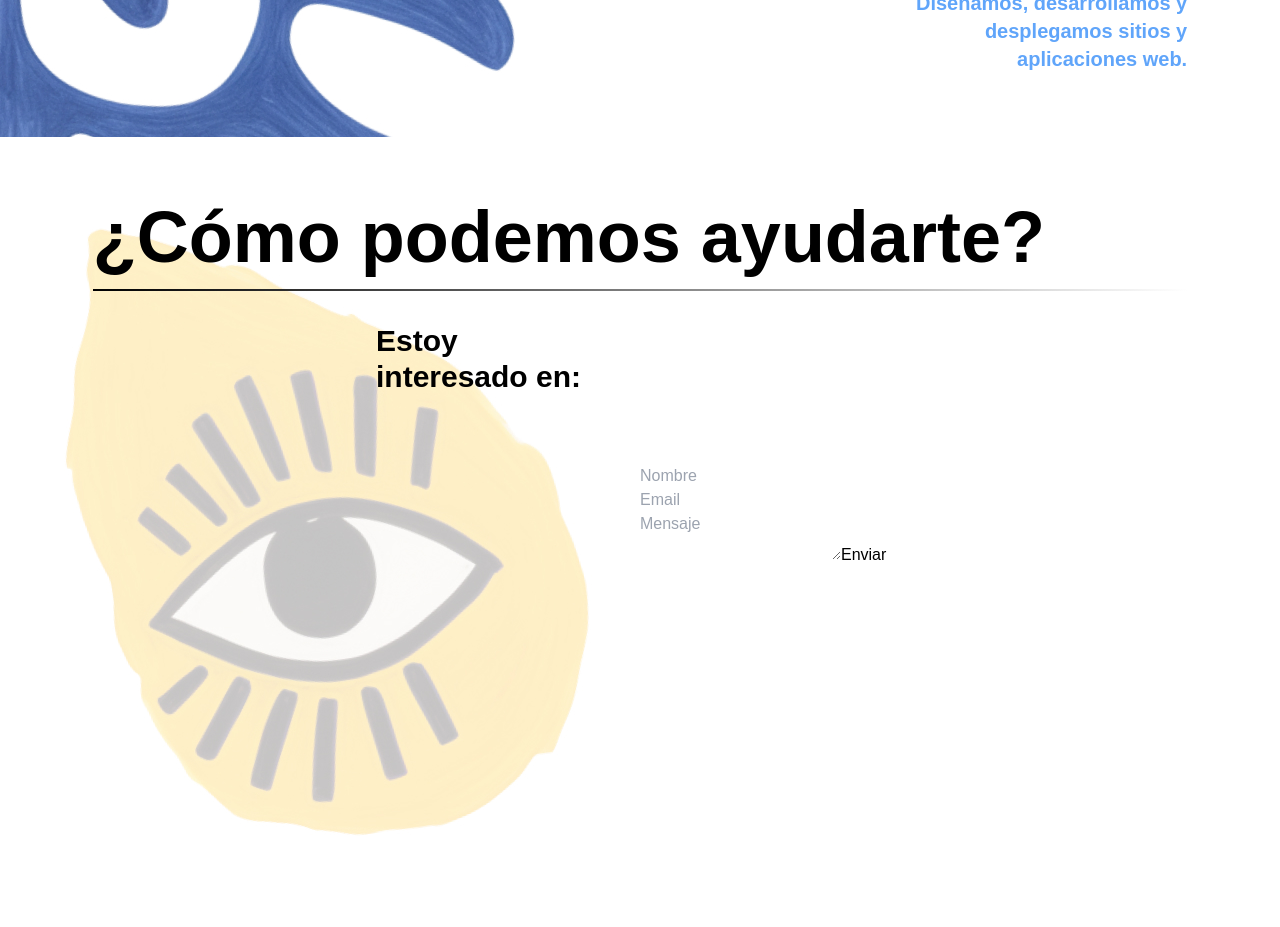
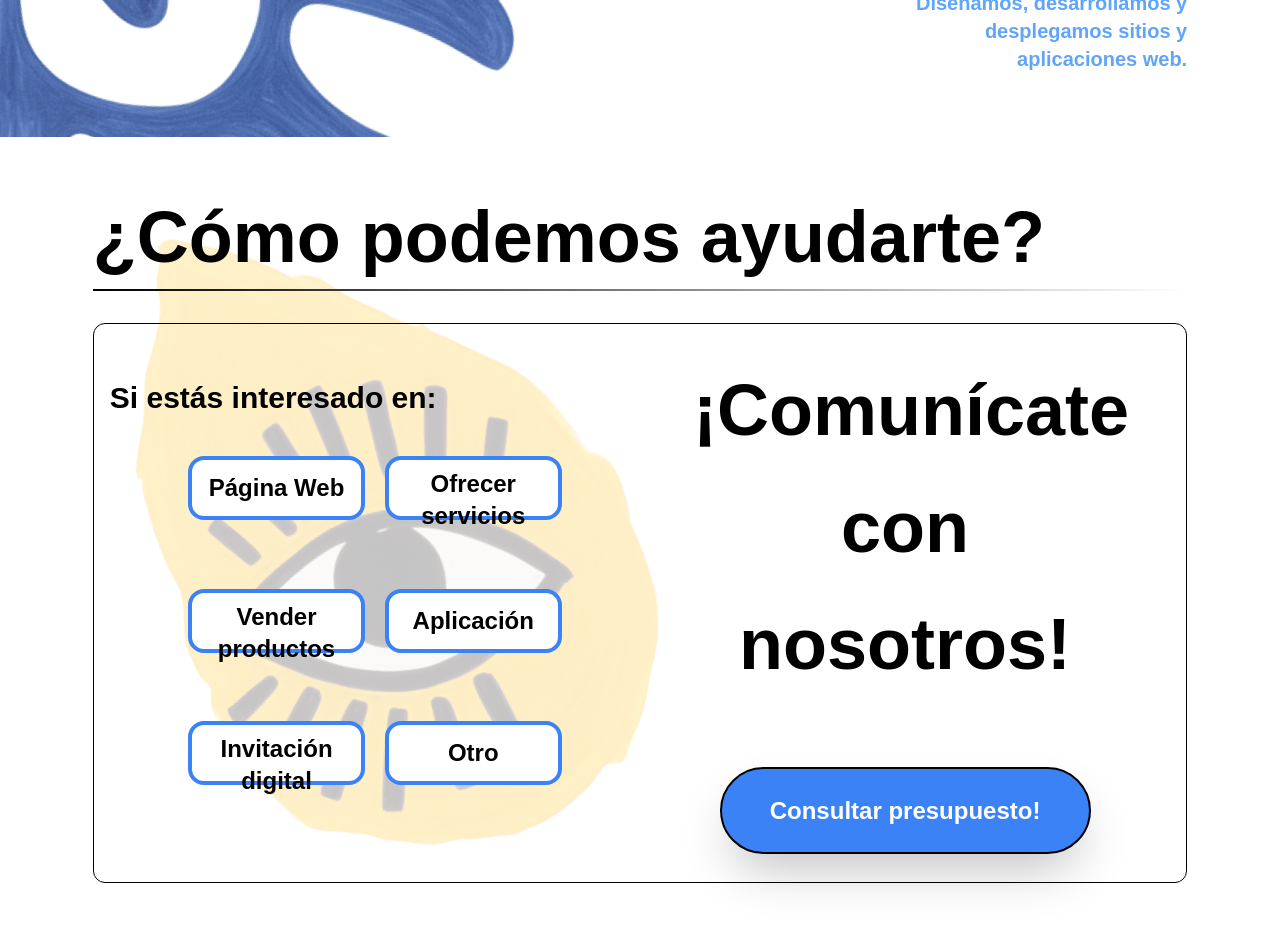
Before and after one commit to lluevenideas/portfolio_lluevenideas, a Next.js app in the folder lluevenideas/: page / in a window 1280 px wide. Shown: the part 2480-3407 px from the top of the page. Built offline with nearby package versions, Linux system fonts and the light colour scheme.

Commit message:
alternativa a formulario

```diff
--- a/lluevenideas/src/components/ContactSection/ContactSection.tsx
+++ b/lluevenideas/src/components/ContactSection/ContactSection.tsx
@@ -1,35 +1,63 @@
+import Link from "next/link";
+
 const ContactSection = () => {
-  return <div
-  className="flex flex-col bg-white text-black w-full min-h-screen items-center px-8 py-16"
+  return (
+    <div
+      className="flex flex-col bg-white text-black w-full min-h-screen items-center px-8 py-16"
       style={{
         backgroundImage: `url('/contact.jpg')`,
         backgroundPosition: "bottom left",
+        backgroundPositionX: "70px",
         backgroundRepeat: "no-repeat",
         backgroundSize: "auto",
-      }}>
-        <div className="w-[90%] h-full flex flex-col items-start z-10 ">
-          <h1 className="text-7xl text-start font-extrabold mb-4">¿Cómo podemos ayudarte?</h1>
-          <div className="w-full h-[2px] bg-gradient-to-r from-black to-white mb-8"></div>
-          <div className="flex w-full h-full justify-center items-center">
-            <div className="relative w-72 h-96 overflow-hidden flex items-start justify-center z-0">
-              <p className="absolute font-extrabold text-3xl text-left w-60 h-40">Estoy interesado en:</p>
-            </div>
-            <div className="flex flex-col relative w-72 h-96 overflow-hidden flex items-center justify-center z-0">
-              <form >
-                <input type="text" placeholder="Nombre"/>
-                <input type="text" placeholder="Email"/>
-                <textarea placeholder="Mensaje"/>
-                <button>Enviar</button>
-              </form>
+      }}
+    >
+      <div className="w-[90%] h-full flex flex-col items-start z-10 ">
+        <h1 className="text-7xl text-start font-extrabold mb-4">
+          ¿Cómo podemos ayudarte?
+        </h1>
+        <div className="w-full h-[2px] bg-gradient-to-r from-black to-white mb-8"></div>
+        <div className="flex w-full h-[70vh] justify-center items-center border-[1px] border-black rounded-xl p-4 ">
+          <div className="relative w-1/2 h-full overflow-hidden flex flex-col items-start justify-center  ">
+            <p className="font-extrabold text-3xl text-left w-full py-10 ">
+              Si estás interesado en:
+            </p>
+
+            <div className="flex flex-wrap w-full h-full gap-5 mb-8 justify-center ">
+              {[
+                "Página Web",
+                "Ofrecer servicios",
+                "Vender productos",
+                "Aplicación",
+                "Invitación digital",
+                "Otro",
+              ].map((item, index) => (
+                <button
+                  key={index}
+                  className="p-2 w-1/3 h-16  bg-white border-[4px] border-blue-500 text-black font-bold text-2xl rounded-2xl hover:bg-blue-500 hover:text-white transition duration-300"
+                >
+                  {item}
+                </button>
+              ))}
             </div>
           </div>
+
+          <div className="flex flex-col w-1/2 h-full  items-center justify-center gap-16   ">
+            <p className="font-extrabold text-7xl text-center w-[80%] leading-relaxed  ">
+              ¡Comunícate con nosotros!
+            </p>
+            <Link
+              href={"mailto:lluevenideas@gmail.com"}
+              target="_blank"
+              className="p-2 w-[70%] h-1/6 text-center content-center  bg-blue-500 border-[2px] border-black text-white font-bold text-2xl rounded-full hover:bg-blue-600 hover:text-white transition duration-300 shadow-2xl"
+            >
+              Consultar presupuesto!
+            </Link>
+          </div>
         </div>
-
-
-
-
-
-  </div>;
+      </div>
+    </div>
+  );
 };
 
 export default ContactSection;
```
